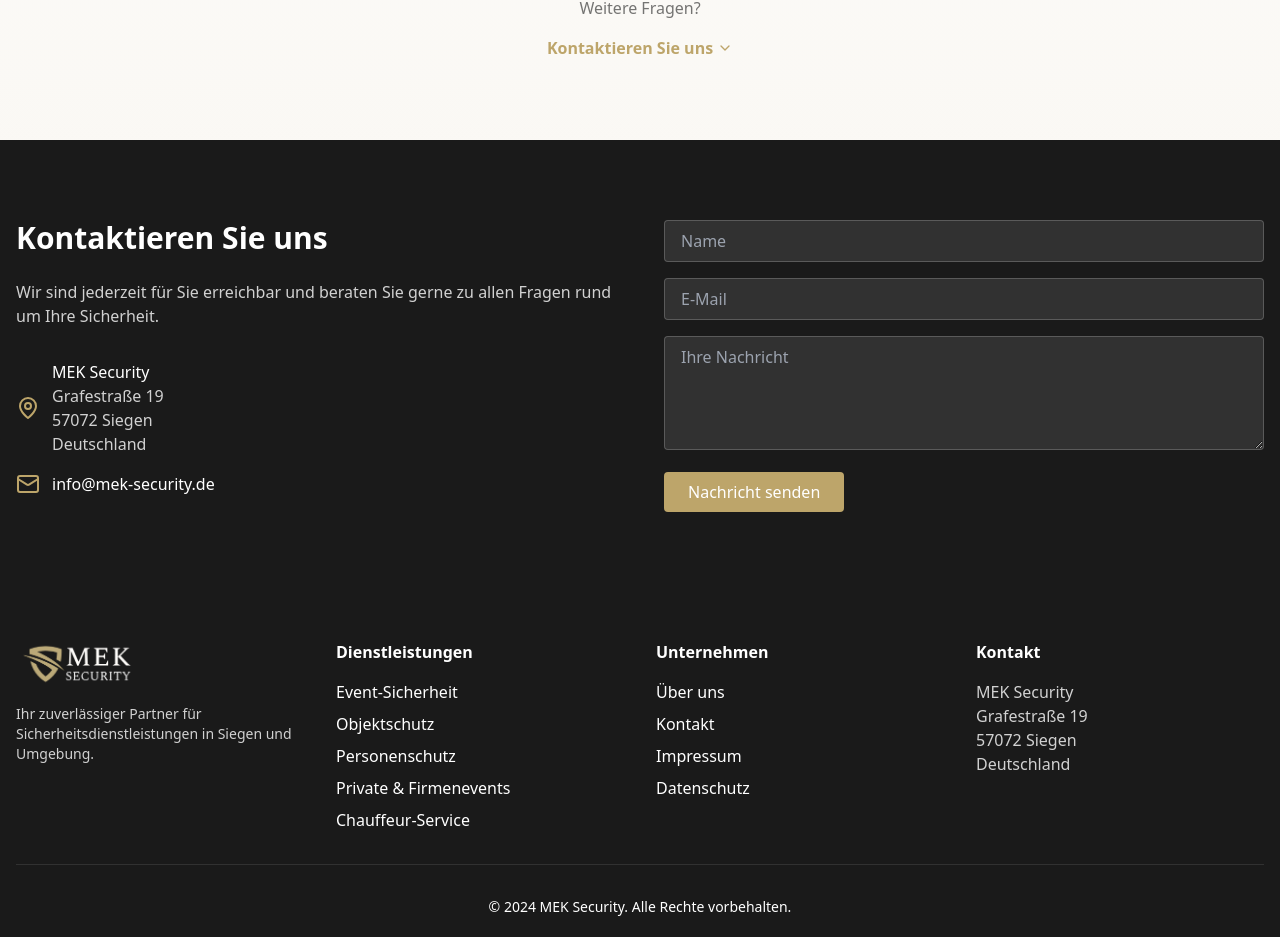
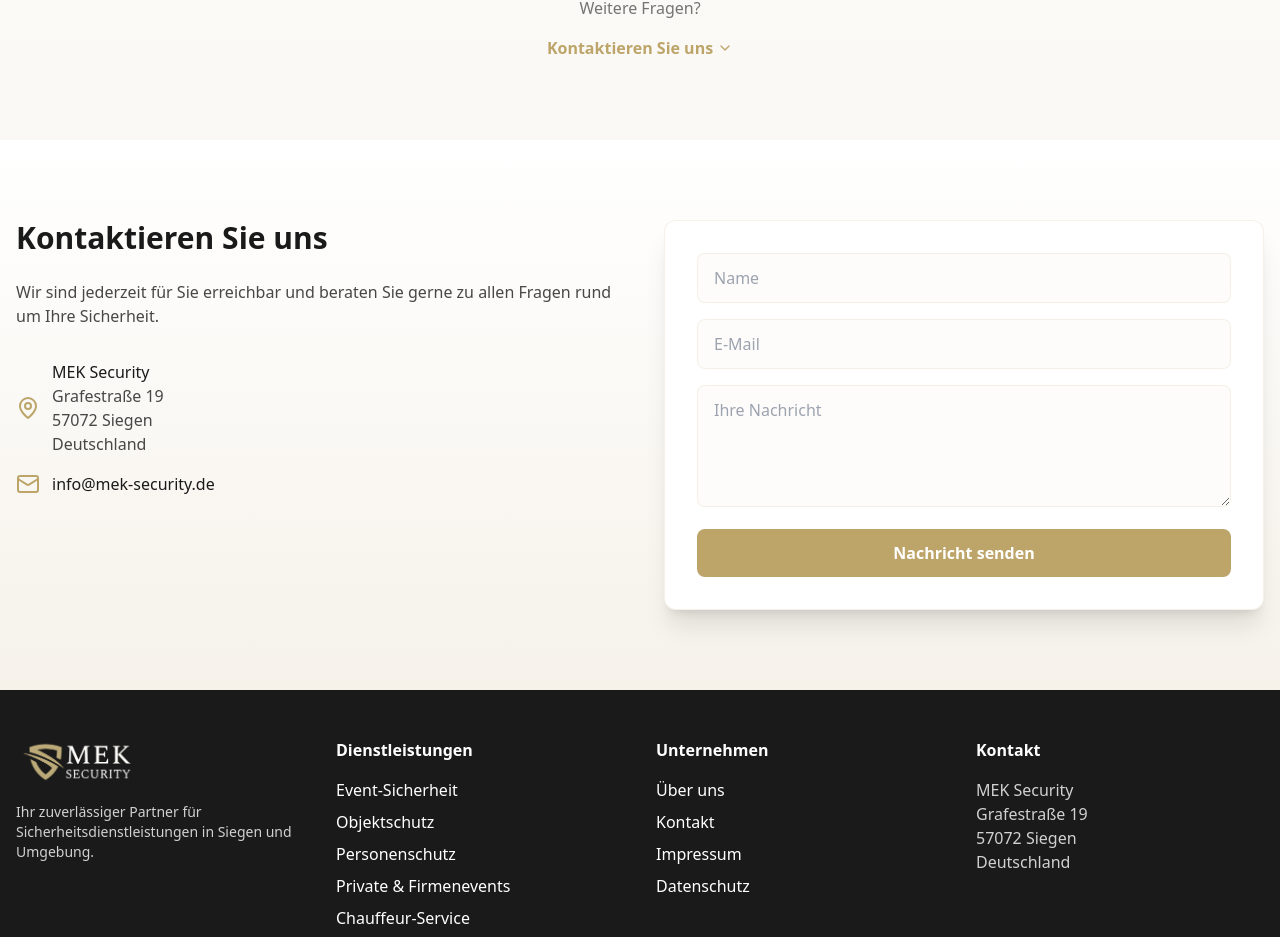
Before and after one commit to denizaytac/mek-sec-v2, a React (Vite) app: page / in a window 1280 px wide. Shown: the part 7395-8332 px from the top of the page. Built offline with nearby package versions, Linux system fonts and the light colour scheme.

Commit message:
Update Contact.tsx

```diff
--- a/src/components/Contact.tsx
+++ b/src/components/Contact.tsx
@@ -3,48 +3,52 @@ import { Phone, Mail, MapPin } from 'lucide-react';
 
 const Contact = () => {
   return (
-    <section className="py-20 bg-primary text-white">
+    <section className="py-20 bg-gradient-to-b from-white to-primary-beige/20">
       <div className="max-w-7xl mx-auto px-4">
         <div className="grid grid-cols-1 md:grid-cols-2 gap-12">
           <div>
-            <h2 className="text-3xl font-bold mb-6">Kontaktieren Sie uns</h2>
-            <p className="mb-8 text-white/80">Wir sind jederzeit für Sie erreichbar und beraten Sie gerne zu allen Fragen rund um Ihre Sicherheit.</p>
+            <h2 className="text-3xl font-bold mb-6 text-primary">Kontaktieren Sie uns</h2>
+            <p className="mb-8 text-primary/80">
+              Wir sind jederzeit für Sie erreichbar und beraten Sie gerne zu allen Fragen rund um Ihre Sicherheit.
+            </p>
             <div className="space-y-4">
               <div className="flex items-center">
                 <MapPin className="w-6 h-6 mr-3 text-primary-gold" />
                 <div>
-                  <span className="block">MEK Security</span>
-                  <span className="block text-white/80">Grafestraße 19</span>
-                  <span className="block text-white/80">57072 Siegen</span>
-                  <span className="block text-white/80">Deutschland</span>
+                  <span className="block text-primary">MEK Security</span>
+                  <span className="block text-primary/80">Grafestraße 19</span>
+                  <span className="block text-primary/80">57072 Siegen</span>
+                  <span className="block text-primary/80">Deutschland</span>
                 </div>
               </div>
               <div className="flex items-center">
                 <Mail className="w-6 h-6 mr-3 text-primary-gold" />
-                <span>info@mek-security.de</span>
+                <span className="text-primary">info@mek-security.de</span>
               </div>
             </div>
           </div>
+          <div className="bg-white rounded-xl shadow-xl p-8 border border-primary-beige/20">
             <form className="space-y-4">
               <input
                 type="text"
                 placeholder="Name"
-              className="w-full px-4 py-2 rounded bg-white/10 border border-white/20 focus:border-primary-gold focus:outline-none"
+                className="w-full px-4 py-3 rounded-lg bg-primary-beige/5 border border-primary-beige/20 focus:border-primary-gold focus:outline-none text-primary"
               />
               <input
                 type="email"
                 placeholder="E-Mail"
-              className="w-full px-4 py-2 rounded bg-white/10 border border-white/20 focus:border-primary-gold focus:outline-none"
+                className="w-full px-4 py-3 rounded-lg bg-primary-beige/5 border border-primary-beige/20 focus:border-primary-gold focus:outline-none text-primary"
               />
               <textarea
                 placeholder="Ihre Nachricht"
                 rows={4}
-              className="w-full px-4 py-2 rounded bg-white/10 border border-white/20 focus:border-primary-gold focus:outline-none"
+                className="w-full px-4 py-3 rounded-lg bg-primary-beige/5 border border-primary-beige/20 focus:border-primary-gold focus:outline-none text-primary"
               ></textarea>
-            <button className="bg-primary-gold hover:bg-primary-beige text-white px-6 py-2 rounded transition-colors">
+              <button className="w-full bg-primary-gold hover:bg-primary text-white px-6 py-3 rounded-lg transition-colors font-semibold">
                 Nachricht senden
               </button>
             </form>
+          </div>
         </div>
       </div>
     </section>
```
Lines whose indentation alone changed are shown as unchanged.
